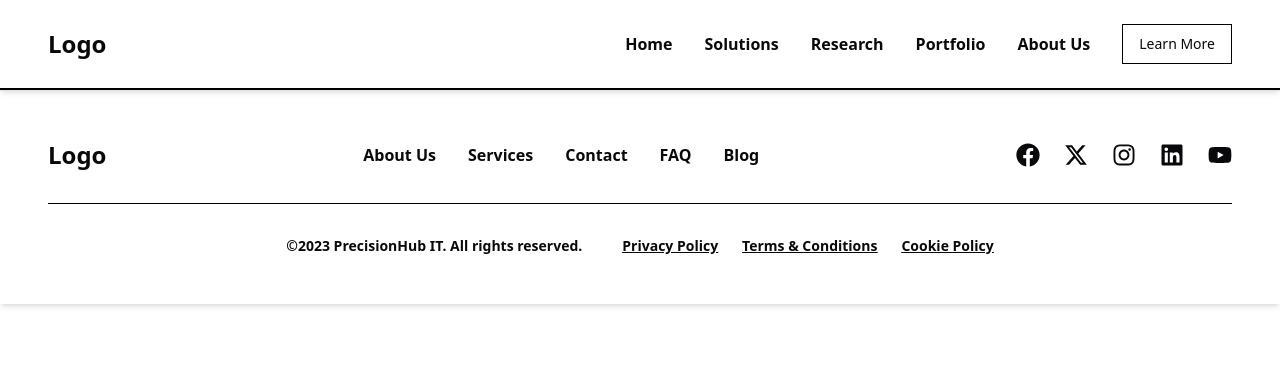
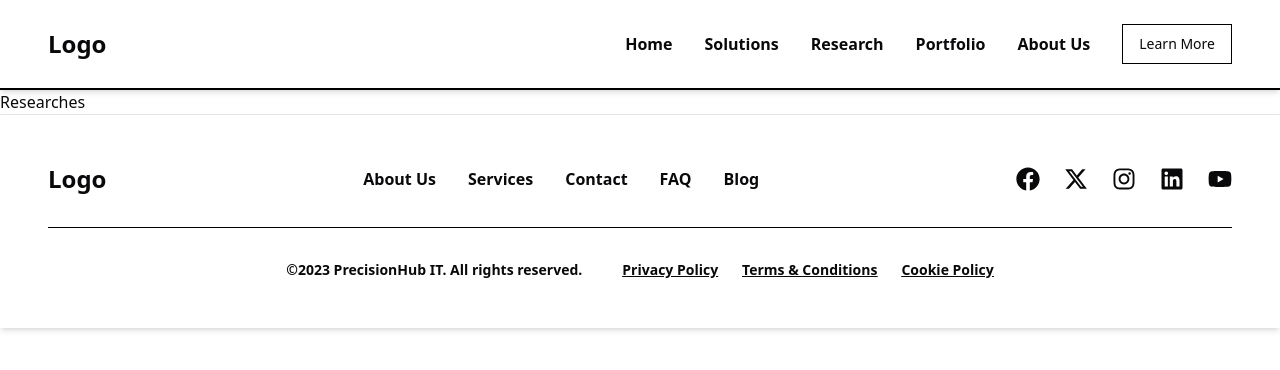
Before and after one commit to Siddhartha097/precisionHubIT, a React (Vite) app: page /researches in a window 1280 px wide. Shown: the top 370 px of the page. Built offline with nearby package versions, Linux system fonts and the light colour scheme.

Commit message:
first commit

```diff
--- /dev/null
+++ b/src/Pages/Researches.tsx
@@ -0,0 +1,9 @@
+
+
+const Researches = () => {
+    return (
+        <div>Researches</div>
+    )
+}
+
+export default Researches
--- a/src/main.tsx
+++ b/src/main.tsx
@@ -6,14 +6,16 @@ import Navbar from './components/Navbar.tsx'
 import Footer from './components/Footer.tsx'
 import { BrowserRouter, Route, Routes } from 'react-router-dom'
 import Solutions from './Pages/Solutions.tsx'
+import Researches from './Pages/Researches.tsx'
 
 ReactDOM.createRoot(document.getElementById('root')!).render(
   <React.StrictMode>
     <BrowserRouter>
       <Navbar />
       <Routes>
+        <Route path='/' element={<App />} />
         <Route path='/solutions' element={<Solutions />} />
-        <Route path='/' element={<App />} />
+        <Route path='/researches' element={<Researches />}/>
       </Routes>
       <Footer />
     </BrowserRouter>
```
